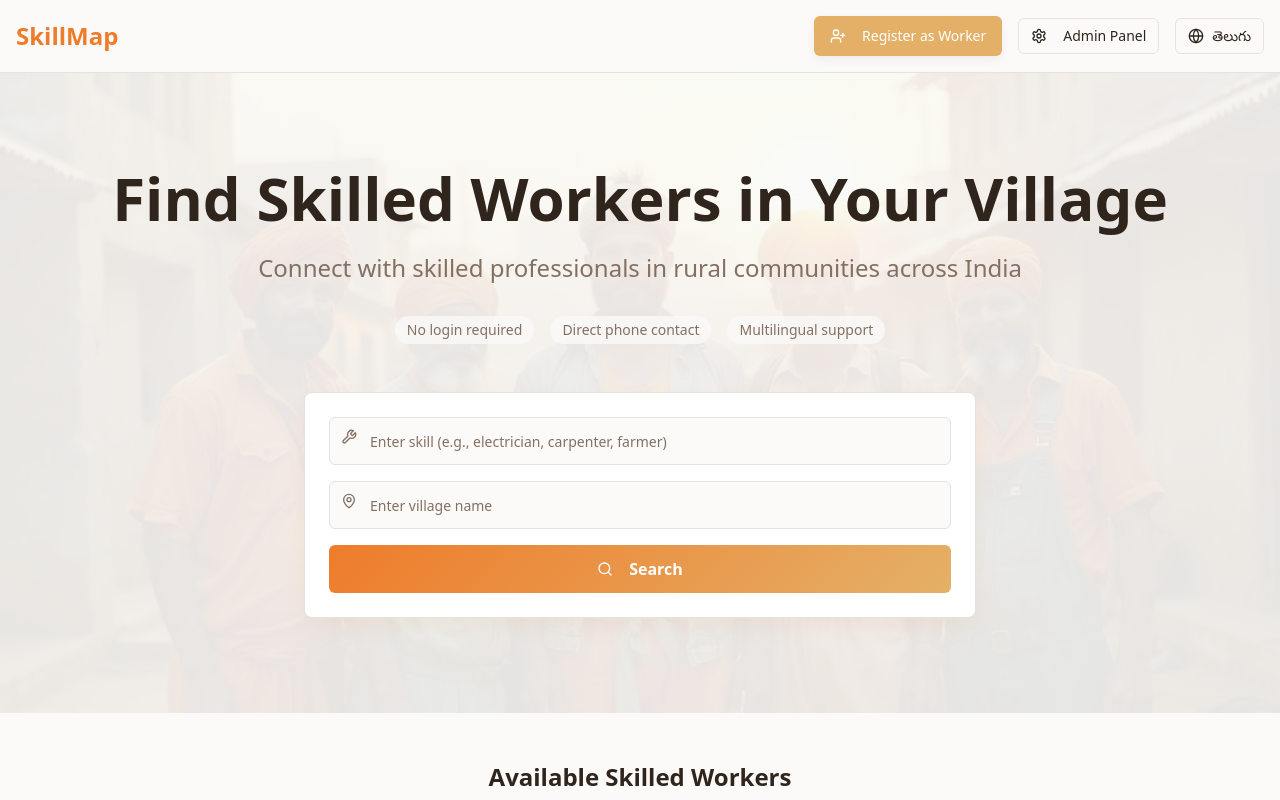
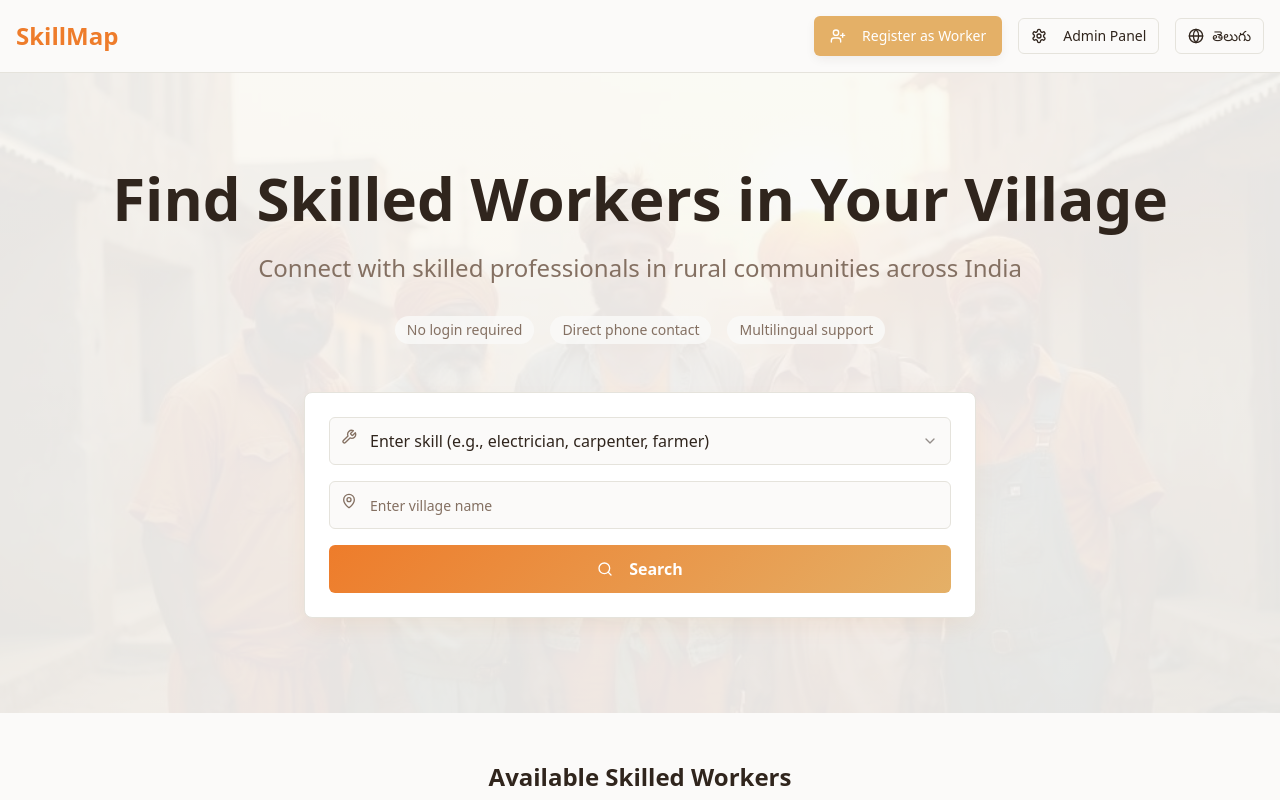
Before and after one commit to rakesh-miriyala/skill-connect-grama-map, a React (Vite) app: page / in a window 1280 px wide. Shown: the top 800 px of the page. Built offline with nearby package versions, Linux system fonts and the light colour scheme.

Commit message:
Add dropdown for skills
Add a dropdown menu for skills in the search filter to allow users to select from a predefined list of skills.

```diff
--- a/src/components/SearchForm.tsx
+++ b/src/components/SearchForm.tsx
@@ -2,8 +2,29 @@ import { useState } from "react";
 import { Button } from "@/components/ui/button";
 import { Input } from "@/components/ui/input";
 import { Card, CardContent } from "@/components/ui/card";
+import { Select, SelectContent, SelectItem, SelectTrigger, SelectValue } from "@/components/ui/select";
 import { Search, MapPin, Wrench } from "lucide-react";
 import { translations, Language } from "./LanguageToggle";
+
+// Common skills available in the system
+const availableSkills = [
+  "Electrician",
+  "Plumber",
+  "Carpenter",
+  "Mason",
+  "Painter",
+  "Tailor",
+  "Mechanic",
+  "Welder",
+  "Driver",
+  "Cook",
+  "Gardener",
+  "Cleaner",
+  "Solar Panel Installation",
+  "Embroidery",
+  "Agriculture Helper",
+  "Construction Worker"
+];
 
 interface SearchFormProps {
   language: Language;
@@ -25,14 +46,19 @@ export const SearchForm = ({ language, onSearch }: SearchFormProps) => {
       <CardContent className="p-6">
         <form onSubmit={handleSubmit} className="space-y-4">
           <div className="relative">
-            <Wrench className="absolute left-3 top-3 h-4 w-4 text-muted-foreground" />
-            <Input
-              placeholder={t.searchPlaceholder}
-              value={skill}
-              onChange={(e) => setSkill(e.target.value)}
-              className="pl-10 h-12 text-base"
-              required
-            />
+            <Wrench className="absolute left-3 top-3 h-4 w-4 text-muted-foreground z-10" />
+            <Select value={skill} onValueChange={setSkill} required>
+              <SelectTrigger className="pl-10 h-12 text-base">
+                <SelectValue placeholder={t.searchPlaceholder} />
+              </SelectTrigger>
+              <SelectContent>
+                {availableSkills.map((skillOption) => (
+                  <SelectItem key={skillOption} value={skillOption}>
+                    {skillOption}
+                  </SelectItem>
+                ))}
+              </SelectContent>
+            </Select>
           </div>
 
           <div className="relative">
```
